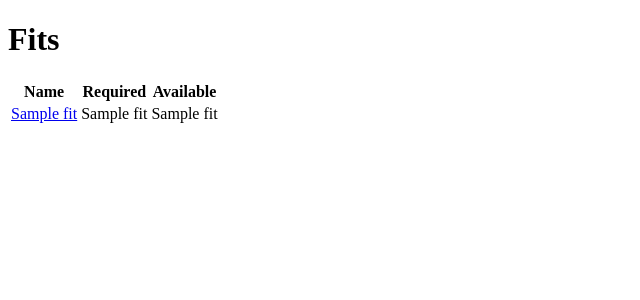
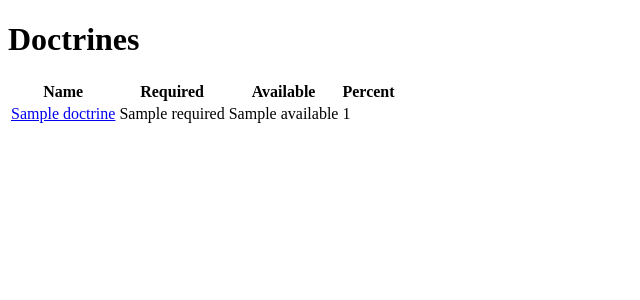
Before and after one commit to mobiusxs/reserves, a Flask app: template templates/doctrine/index.html in a window 1280 px wide. Shown: the part 26-326 px from the top of the page, without its empty margins (0-640 px from the left). Run offline with Flask 2, Linux system fonts and the light colour scheme; the template is opened without the code that fills it: most values are stand-ins (such as "Sample title", 1, 10 or a date in 2020).

Commit message:
rename, update to use dict rather than tuple

```diff
--- a/templates/doctrine/index.html
+++ b/templates/doctrine/index.html
@@ -1,20 +1,22 @@
 {% extends 'base.html' %}
 
-{% block title %}Fits{% endblock %}
+{% block title %}Doctrines{% endblock %}
 
 {% block content %}
-    <h1>Fits</h1>
+    <h1>Doctrines</h1>
     <table>
         <tr>
             <th>Name</th>
             <th>Required</th>
             <th>Available</th>
+            <th>Percent</th>
         </tr>
-    {% for fit in fits %}
+    {% for doctrine in doctrines %}
         <tr>
-            <td><a href="{{ url_for('fits.view', fit_id=fit[0]) }}">{{ fit[1] }}</a></td>
-            <td>{{ fit[2] }}</td>
-            <td>{{ fit[3] }}</td>
+            <td><a href="{{ url_for('doctrine.doctrine', id=doctrine['id']) }}">{{ doctrine['name'] }}</a></td>
+            <td>{{ doctrine['required'] }}</td>
+            <td>{{ doctrine['available'] }}</td>
+            <td>{{ doctrine['percent'] }}</td>
         </tr>
     {% endfor %}
     </table>
```
